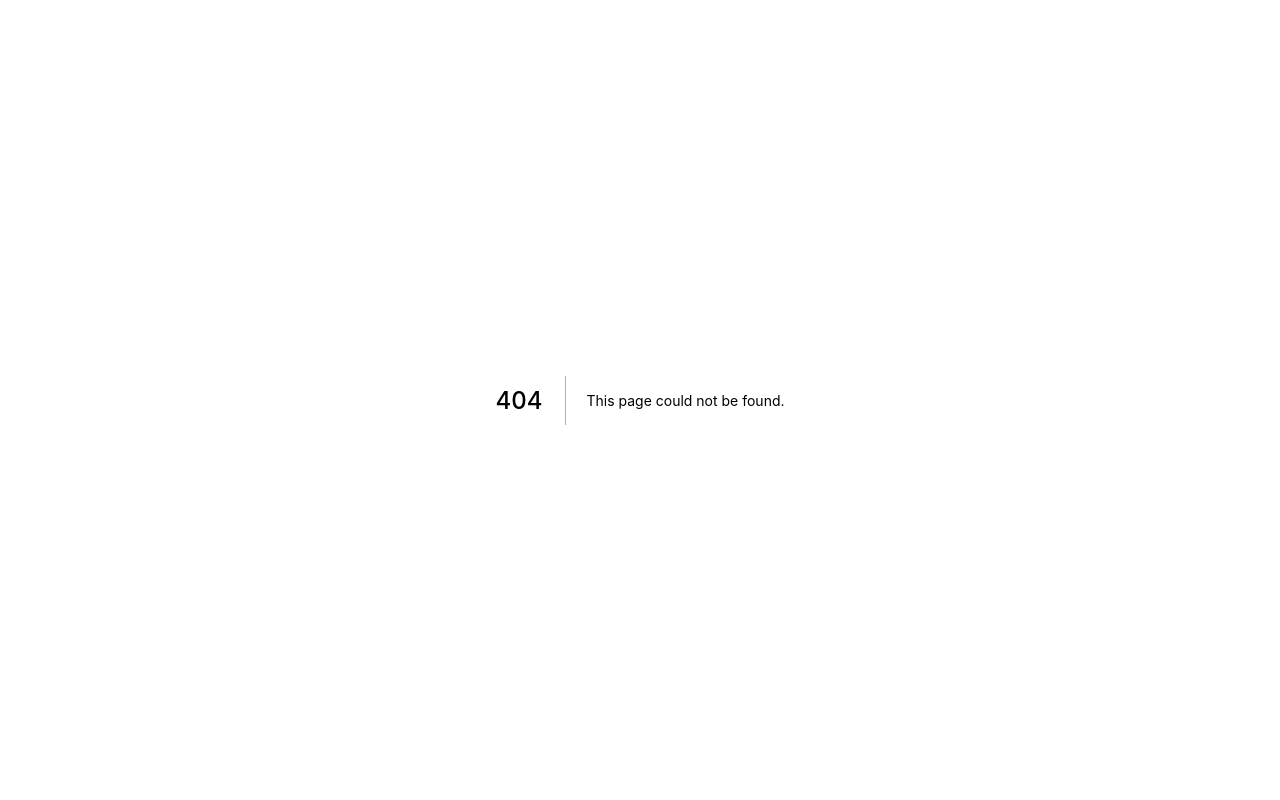
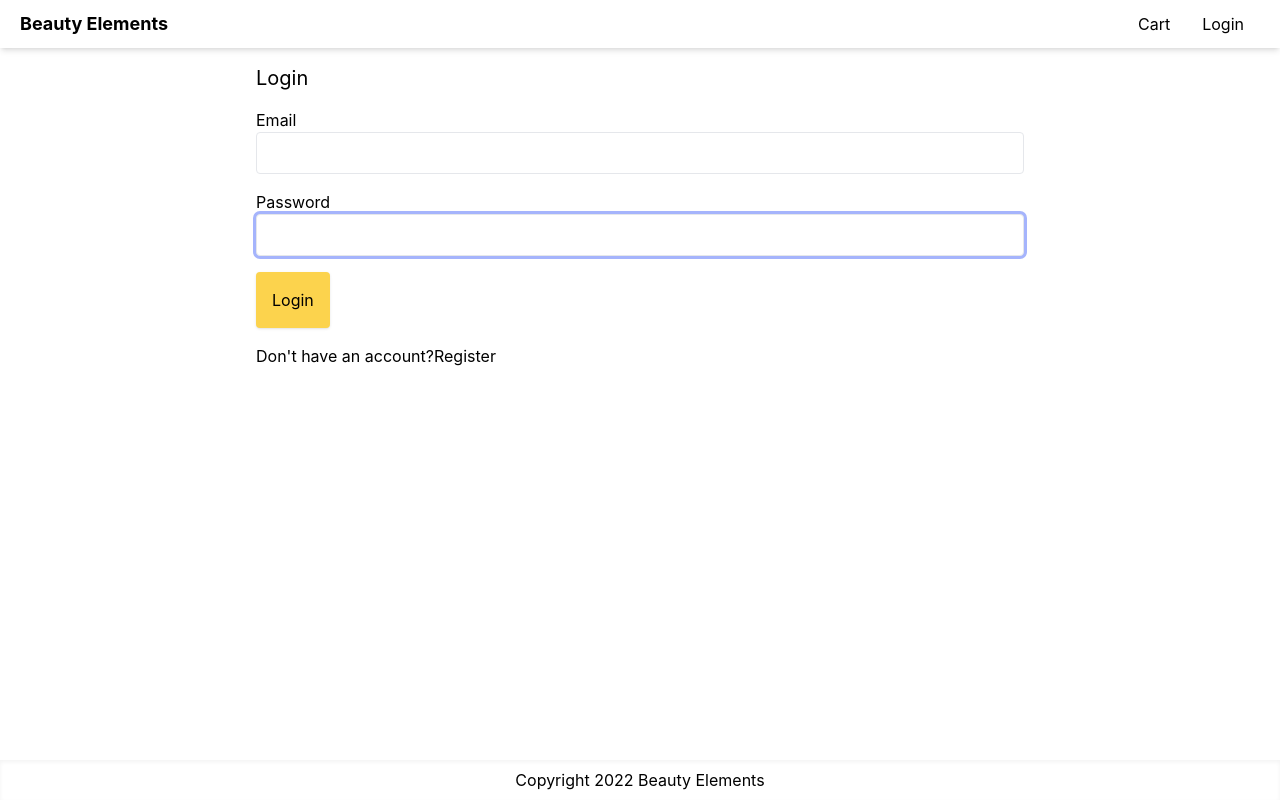
Before and after one commit to timlee789/ecom-ptractice, a Next.js app: page /login in a window 1280 px wide. Before the commit this address had no page. Built offline with nearby package versions, Linux system fonts and the light colour scheme.

Commit message:
login and data base connect

```diff
--- a/package.json
+++ b/package.json
@@ -14,9 +14,11 @@
     "bcrypt": "^5.0.1",
     "bcryptjs": "^2.4.3",
     "js-cookie": "^3.0.1",
+    "mongoose": "^6.5.3",
     "next": "12.2.5",
     "react": "18.2.0",
-    "react-dom": "18.2.0"
+    "react-dom": "18.2.0",
+    "react-hook-form": "^7.34.2"
   },
   "devDependencies": {
     "@types/react": "^18.0.17",
--- a/pages/cart.js
+++ b/pages/cart.js
@@ -71,7 +71,7 @@
                     </div>
                   </li>
                   <li>
-                    <button className='primary-button w-full' onClick={() => router.push('./shipping')} >Check Out</button>
+                    <button className='primary-button w-full' onClick={() => router.push('login?redirect=/shipping')} >Check Out</button>
                   </li>
               </ul>
             </div>
--- /dev/null
+++ b/pages/login.js
@@ -0,0 +1,47 @@
+import Link from 'next/link'
+import React from 'react'
+import Layout from '../components/Layout';
+import { appendErrors, useForm } from 'react-hook-form';
+
+export default function LoginScreen() {
+    const {
+        handleSubmit,
+        register,
+        formState: { errors },
+    } = useForm();
+    const submitHandler = ({email, password}) => {
+
+    }
+      return (
+    <Layout title="Login">
+        <form className='mx-auto max-w-screen-md' onSubmit={handleSubmit(submitHandler)}>
+            <h1 className='mb-4 text-xl'>Login</h1>
+            <div className='mb-4'>
+                <label htmlFor='email'>Email</label>
+                <input type="email" {...register('email', {required: 'Please enter email',
+                pattern: {
+                    value: /^[a-zA-Z0-9_.+-]+ @[a-zA-Z0-9-]+.[a-zA-Z0-9-.]+$/i,
+                    message: 'Please enter valid email'
+                }})} className="w-full" id="email" autoFocus ></input>
+            </div>
+            {errors.email && <div className='text-red-500'>{errors.email.message}</div>}
+            <div className='mb-4'>
+                <label htmlFor='password'>Password</label>
+                <input type="password"
+                {...register('password',{
+                    required: 'Please enter password',
+                    minLength: {value: 6, message: "Password is more than 5 charts"},
+                })}
+                className="w-full" id="password" autoFocus></input>
+            </div>
+            <div className='mb-4'>
+                <button className='primary-button'>Login</button>
+            </div>
+            <div className='mb-4'>
+                Don&apos;t have an account?
+                <Link href="register">Register </Link>
+            </div>
+        </form>
+    </Layout>
+  )
+}
--- a/styles/globals.css
+++ b/styles/globals.css
@@ -23,7 +23,11 @@
  .primary-button {
   @apply rounded bg-amber-300 py-4 px-4 shadow outline-none hover:bg-amber-400 active:bg-amber-600;
  }
-
+input,
+select,
+textarea {
+  @apply rounded border p-2 outline-none ring-indigo-300 focus:ring;
+}
 @media (prefers-color-scheme: dark) {
   html {
     color-scheme: dark;
```
Also changed, not shown: models/Users.js (added, +17 -0 lines), utils/db.js (added, +34 -0 lines), 2 other files (tests, documents, lock files or other folders).
